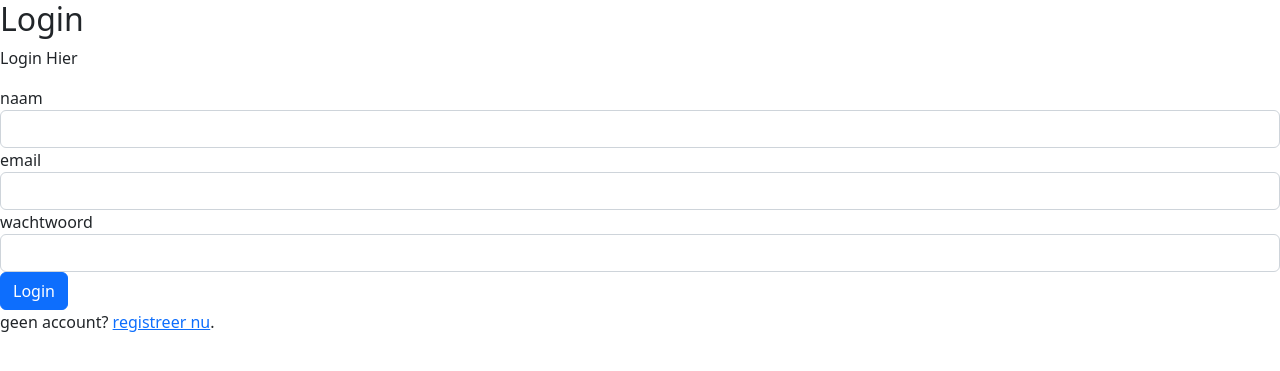
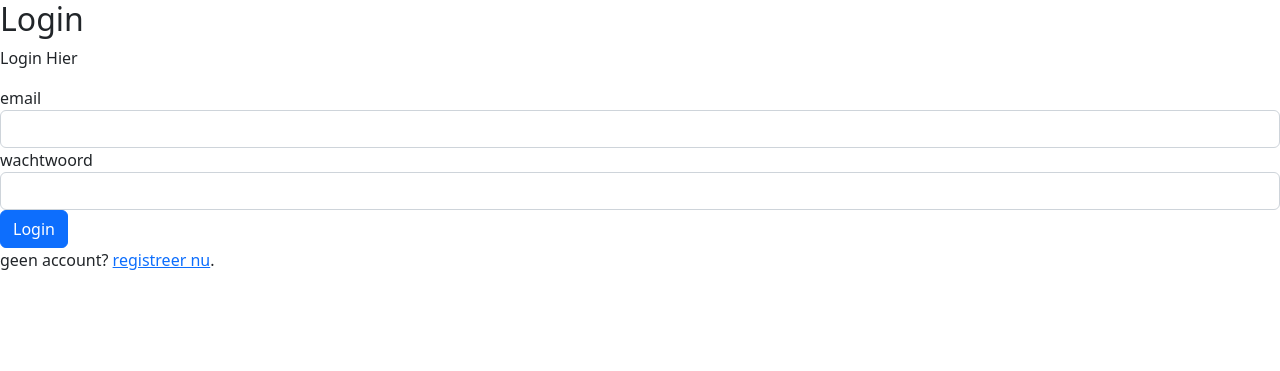
Before and after one commit to XaderGator/DonkeyTravel, a PHP site: page / in a window 1280 px wide. Shown: the top 371 px of the page. Run offline with PHP 8.4, Linux system fonts and the light colour scheme.

Commit message:
Changes Login

```diff
--- a/index.php
+++ b/index.php
@@ -10,20 +10,11 @@ if(isset($_SESSION["loggedin"]) && $_SESSION["loggedin"] === true){
 
 require_once "dbh.php";
 
-
-$username = $password = $email = "";
-$username_err = $password_err = $email_err = $login_err = "";
+$email = $password = "";
+$email_err = $password_err = $login_err = "";
 
 
 if($_SERVER["REQUEST_METHOD"] == "POST"){
-
-
-    if(empty(trim($_POST["username"]))){
-        $username_err = "vul jouwn naam in";
-    } else{
-        $username = trim($_POST["username"]);
-    }
-
 
     if(empty(trim($_POST["password"]))){
         $password_err = "vul jouwn wachtwoord in";
@@ -39,16 +30,16 @@ if($_SERVER["REQUEST_METHOD"] == "POST"){
     }
 
 
-    if(empty($username_err) && empty($password_err)){
+    if(empty($email_err) && empty($password_err)){
 
-        $sql = "SELECT ID, Naam, Email, Wachtwoord FROM klanten WHERE Naam = ?";
+        $sql = "SELECT ID, Email, Wachtwoord FROM klanten WHERE Email = ?";
 
         if($stmt = mysqli_prepare($conn, $sql)){
 
-            mysqli_stmt_bind_param($stmt, "s", $param_username);
+            mysqli_stmt_bind_param($stmt, "s", $param_email);
 
 
-            $param_username = $username;
+            $param_email = $email;
 
 
             if(mysqli_stmt_execute($stmt)){
@@ -58,7 +49,7 @@ if($_SERVER["REQUEST_METHOD"] == "POST"){
 
                 if(mysqli_stmt_num_rows($stmt) == 1){
 
-                    mysqli_stmt_bind_result($stmt, $id, $username, $email, $hashed_password);
+                    mysqli_stmt_bind_result($stmt, $id, $email, $hashed_password);
                     if(mysqli_stmt_fetch($stmt)){
                         if(password_verify($password, $hashed_password)){
 
@@ -68,18 +59,17 @@ if($_SERVER["REQUEST_METHOD"] == "POST"){
                             $_SESSION["loggedin"] = true;
                             $_SESSION["id"] = $id;
 							$_SESSION["email"] = $email;
-                            $_SESSION["username"] = $username;
 
 
                             header("location: ingelogd.php");
                         } else{
 
-                            $login_err = "foute naam of wachtwoord";
+                            $login_err = "foute Email of wachtwoord";
                         }
                     }
                 } else{
 
-                    $login_err = "foute naam of wachtwoord";
+                    $login_err = "foute Email of wachtwoord";
                 }
             } else{
                 echo "er is iets fout gegaan probeer later";
@@ -121,11 +111,6 @@ if($_SERVER["REQUEST_METHOD"] == "POST"){
         ?>
 
         <form action="<?php echo htmlspecialchars($_SERVER["PHP_SELF"]); ?>" method="post">
-            <div class="form-group">
-                <label>naam</label>
-                <input type="text" name="username" class="form-control <?php echo (!empty($username_err)) ? 'is-invalid' : ''; ?>" value="<?php echo $username; ?>">
-                <span class="invalid-feedback"><?php echo $username_err; ?></span>
-            </div>
 			 <div class="form-group">
                 <label>email</label>
                 <input type="email" name="email" class="form-control <?php echo (!empty($email_err)) ? 'is-invalid' : ''; ?>" value="<?php echo $email; ?>">
```
